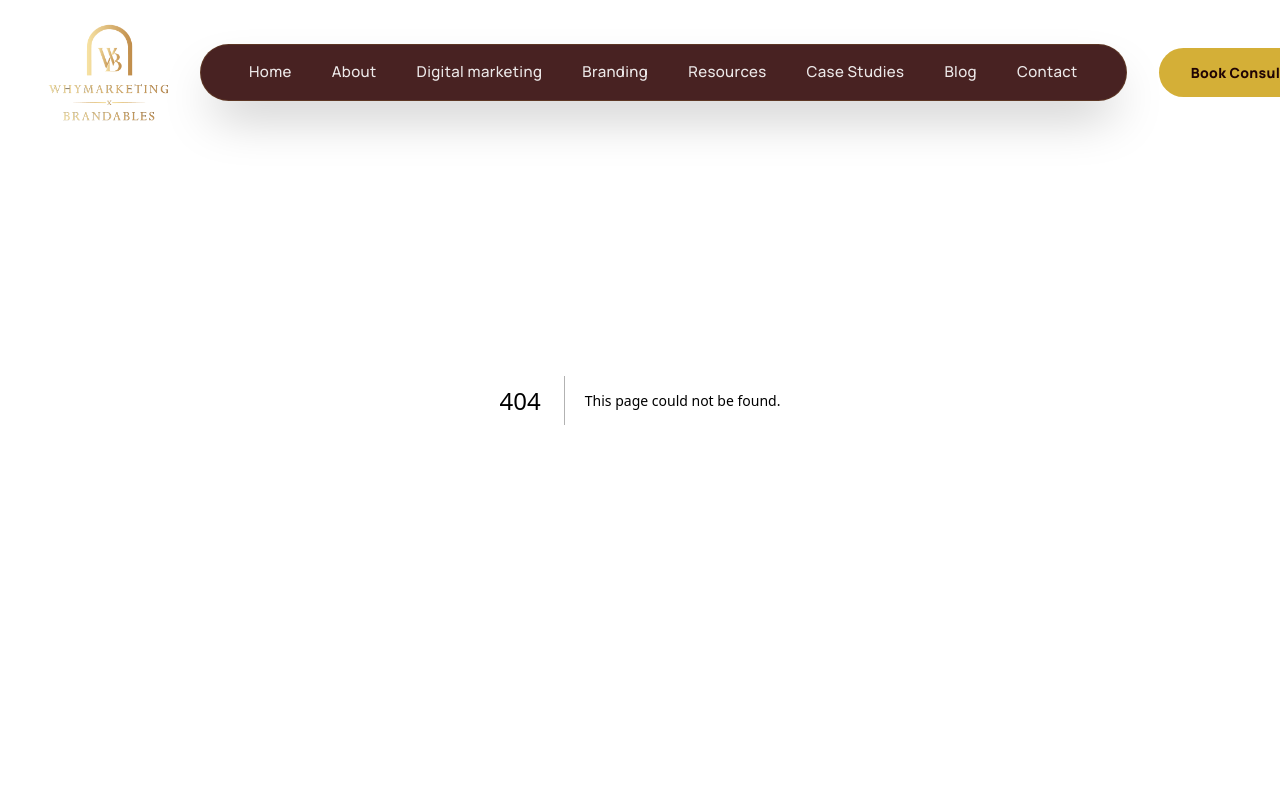
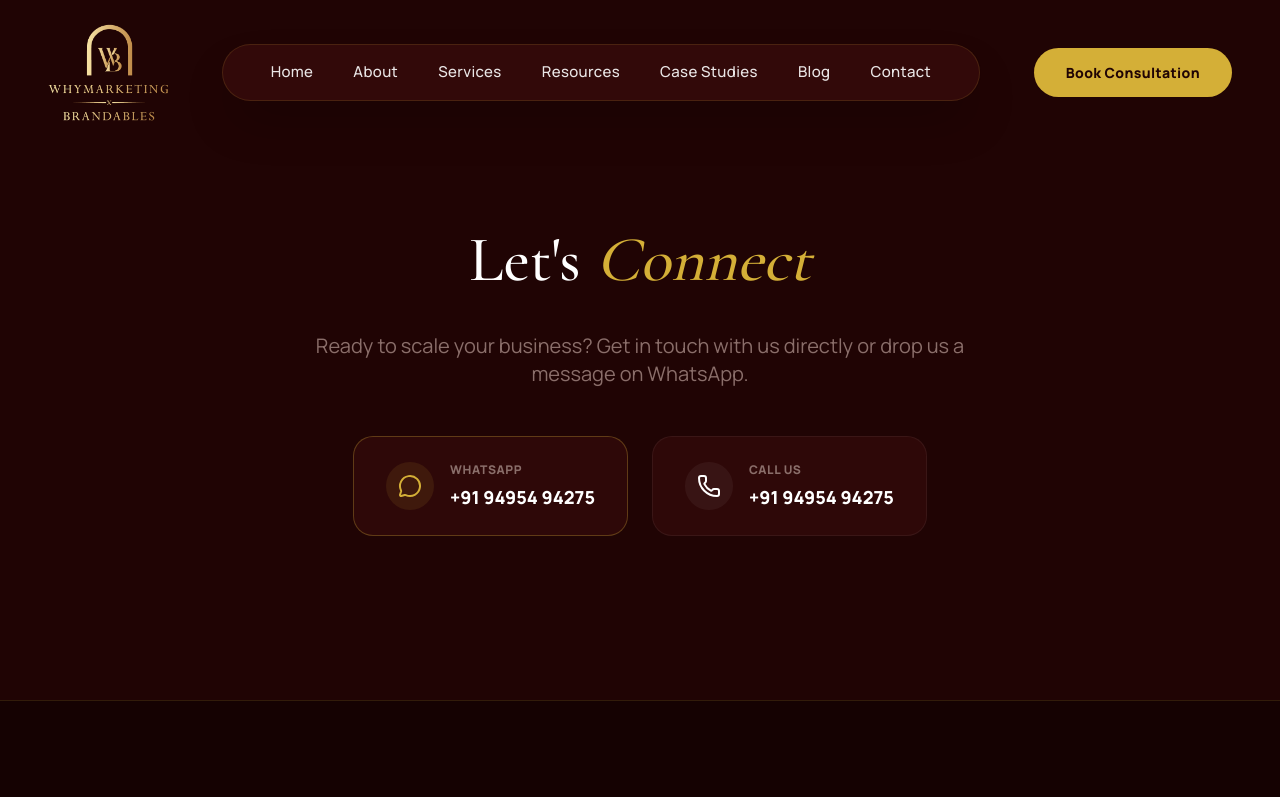
Before and after one commit to thoufeerma/Why-Marketing, a Next.js app: page /contact in a window 1280 px wide. Before the commit this address had no page. Shown: the top 797 px of the page. Built offline with nearby package versions, Linux system fonts and the light colour scheme.

Commit message:
Add contact page, link all CTAs to WhatsApp, fix scrolling in ChallengesSection, and consolidate navbar links

```diff
--- /dev/null
+++ b/app/contact/page.tsx
@@ -0,0 +1,51 @@
+import { Container } from "@/components/ui/Container";
+import { FadeIn } from "@/components/ui/FadeIn";
+import Link from "next/link";
+import { Phone, MessageCircle } from "lucide-react";
+
+export default function ContactPage() {
+  return (
+    <div className="bg-noir-bg min-h-[calc(100vh-100px)] pt-24 pb-12 flex flex-col justify-center items-center">
+      <Container className="flex-1 flex flex-col justify-center items-center py-20">
+        <FadeIn className="max-w-2xl text-center">
+          <h1 className="text-[3rem] md:text-[4rem] font-serif font-medium text-white mb-6">
+            Let's <span className="text-gold-primary italic">Connect</span>
+          </h1>
+          <p className="text-lg md:text-xl text-noir-muted mb-12">
+            Ready to scale your business? Get in touch with us directly or drop us a message on WhatsApp.
+          </p>
+
+          <div className="flex flex-col sm:flex-row gap-6 justify-center items-center">
+            <Link
+              href="https://wa.me/919495494275"
+              target="_blank"
+              rel="noopener noreferrer"
+              className="group flex items-center gap-4 bg-noir-surface border border-gold-primary/30 hover:border-gold-primary hover:bg-gold-primary/5 px-8 py-6 rounded-[20px] transition-all duration-300"
+            >
+              <div className="w-12 h-12 rounded-full bg-gold-primary/10 flex items-center justify-center group-hover:scale-110 transition-transform">
+                <MessageCircle className="w-6 h-6 text-gold-primary" />
+              </div>
+              <div className="text-left">
+                <div className="text-[12px] font-bold text-noir-muted uppercase tracking-wider mb-1">WhatsApp</div>
+                <div className="text-lg font-bold text-white group-hover:text-gold-light transition-colors">+91 94954 94275</div>
+              </div>
+            </Link>
+
+            <Link
+              href="tel:+919495494275"
+              className="group flex items-center gap-4 bg-noir-surface border border-border-white hover:border-white/20 px-8 py-6 rounded-[20px] transition-all duration-300"
+            >
+              <div className="w-12 h-12 rounded-full bg-white/5 flex items-center justify-center group-hover:scale-110 transition-transform">
+                <Phone className="w-6 h-6 text-white" />
+              </div>
+              <div className="text-left">
+                <div className="text-[12px] font-bold text-noir-muted uppercase tracking-wider mb-1">Call Us</div>
+                <div className="text-lg font-bold text-white">+91 94954 94275</div>
+              </div>
+            </Link>
+          </div>
+        </FadeIn>
+      </Container>
+    </div>
+  );
+}
--- a/components/layout/CurvedSideNav.tsx
+++ b/components/layout/CurvedSideNav.tsx
@@ -9,12 +9,11 @@ import Image from "next/image";
 const navLinks = [
   { name: "Home", href: "/" },
   { name: "About", href: "/#about" },
-  { name: "Digital marketing", href: "/#services" },
-  { name: "Branding", href: "/#services" },
+  { name: "Services", href: "/#services" },
   { name: "Resources", href: "/resources" },
   { name: "Case Studies", href: "/#case-studies" },
   { name: "Blog", href: "/#blog" },
-  { name: "Contact", href: "/#contact" },
+  { name: "Contact", href: "/contact" },
 ];
 
 export function CurvedSideNav() {
@@ -75,7 +74,9 @@ export function CurvedSideNav() {
         {/* Desktop Action Button */}
         <div className="hidden lg:flex items-center pointer-events-auto shrink-0">
           <Link
-            href="/#contact"
+            href="https://wa.me/919495494275"
+            target="_blank"
+            rel="noopener noreferrer"
             className="inline-flex items-center justify-center px-8 py-3.5 text-[14px] font-bold tracking-wide text-noir-bg bg-gold-primary rounded-full hover:bg-gold-light transition-colors shrink-0"
           >
             Book Consultation
@@ -98,7 +99,9 @@ export function CurvedSideNav() {
           {/* Mobile Actions */}
           <div className="flex items-center gap-4 shrink-0">
             <Link
-              href="/#contact"
+              href="https://wa.me/919495494275"
+              target="_blank"
+              rel="noopener noreferrer"
               className="hidden md:inline-flex items-center justify-center px-7 py-3.5 text-[14px] font-bold tracking-wide text-noir-bg bg-gold-primary rounded-full hover:bg-gold-light transition-colors shadow-lg"
             >
               Book Consultation
@@ -180,7 +183,9 @@ export function CurvedSideNav() {
 
             <div className="p-12 md:p-16">
               <Link
-                href="/#contact"
+                href="https://wa.me/919495494275"
+                target="_blank"
+                rel="noopener noreferrer"
                 onClick={() => setIsOpen(false)}
                 className="inline-flex items-center justify-center px-8 py-4 text-[15px] font-semibold tracking-wide text-noir-bg bg-gold-primary rounded-full hover:bg-gold-light transition-colors w-full"
               >
--- a/components/sections/CTASection.tsx
+++ b/components/sections/CTASection.tsx
@@ -26,7 +26,9 @@ export function CTASection() {
                 Start Free Audit
               </Link>
               <Link
-                href="mailto:hello@whymarketing.com"
+                href="https://wa.me/919495494275"
+                target="_blank"
+                rel="noopener noreferrer"
                 className="inline-flex items-center justify-center rounded-full font-semibold transition-all duration-300 focus-visible:outline-none focus-visible:ring-2 focus-visible:ring-gold-primary tracking-wide bg-transparent border border-gold-primary text-gold-primary hover:bg-gold-primary/5 hover:-translate-y-[2px] active:translate-y-0 h-14 px-12 py-3 text-[16px] w-full sm:w-auto"
               >
                 Book Consultation
--- a/components/sections/ChallengesSection.tsx
+++ b/components/sections/ChallengesSection.tsx
@@ -30,7 +30,7 @@ const challenges = [
 
 export function ChallengesSection() {
   return (
-    <section id="challenges" className="py-24 md:py-32 min-h-0 md:min-h-[100svh] flex items-center bg-noir-bg relative w-full border-t border-border-white">
+    <section id="challenges" className="py-24 md:py-32 bg-noir-bg relative w-full border-t border-border-white">
       <Container>
         {/* Header */}
         <FadeIn className="flex flex-col items-center text-center mb-16 max-w-3xl mx-auto pt-10 md:pt-0">
@@ -72,7 +72,9 @@ export function ChallengesSection() {
             "If any of these challenges sound familiar, you're exactly who we built WhyMarketing for."
           </p>
           <Link
-            href="#contact"
+            href="https://wa.me/919495494275"
+            target="_blank"
+            rel="noopener noreferrer"
             className="inline-flex items-center justify-center px-8 py-4 text-[15px] font-semibold tracking-wide text-noir-bg bg-gold-primary rounded-full hover:bg-gold-light transition-all duration-300 hover:-translate-y-[2px] active:translate-y-0 shadow-lg hover:shadow-xl"
           >
             Book a Strategy Call
--- a/components/sections/GrowthPlanner.tsx
+++ b/components/sections/GrowthPlanner.tsx
@@ -215,7 +215,12 @@ export function GrowthPlanner() {
                     <button className="inline-flex items-center justify-center px-8 py-4 text-[14px] font-bold tracking-wide text-noir-text bg-noir-surface border border-gold-primary rounded-full hover:bg-[rgba(212,175,55,0.05)] transition-colors">
                       Download Strategy PDF
                     </button>
-                    <a href="#contact" className="inline-flex items-center justify-center px-8 py-4 text-[14px] font-bold tracking-wide text-noir-bg bg-gold-primary rounded-full hover:bg-gold-light transition-colors">
+                    <a
+                      href="https://wa.me/919495494275"
+                      target="_blank"
+                      rel="noopener noreferrer"
+                      className="inline-flex items-center justify-center px-8 py-4 text-[14px] font-bold tracking-wide text-noir-bg bg-gold-primary rounded-full hover:bg-gold-light transition-colors"
+                    >
                       Book a Strategy Session
                     </a>
                   </div>
--- a/components/sections/HeroSection.tsx
+++ b/components/sections/HeroSection.tsx
@@ -62,26 +62,44 @@ export function HeroSection() {
                 </div>
               </div>
 
-              <form className="space-y-3 md:space-y-4 mt-3 md:mt-4" onSubmit={(e) => e.preventDefault()}>
+              <form
+                className="space-y-3 md:space-y-4 mt-3 md:mt-4"
+                onSubmit={(e) => {
+                  e.preventDefault();
+                  const formData = new FormData(e.currentTarget);
+                  const data = {
+                    name: formData.get("name") || "",
+                    company: formData.get("company") || "",
+                    phone: formData.get("phone") || "",
+                    email: formData.get("email") || "",
+                    website: formData.get("website") || "",
+                    help: formData.get("help") || "",
+                  };
+
+                  const message = `Hello WhyMarketing! I would like to request a free audit.%0A%0A*Name:* ${data.name}%0A*Company:* ${data.company}%0A*Phone:* ${data.phone}%0A*Email:* ${data.email}%0A*Website:* ${data.website}%0A*Requirements:* ${data.help}`;
+
+                  window.open(`https://wa.me/919495494275?text=${message}`, '_blank');
+                }}
+              >
                 <div className="grid grid-cols-1 md:grid-cols-2 gap-3 md:gap-4">
                   <div className="space-y-1">
                     <label className="text-[10px] md:text-[11px] font-bold tracking-wide uppercase text-noir-muted ml-1">Full Name</label>
-                    <input type="text" placeholder="Your full name" className="w-full bg-noir-card border border-[rgba(212,175,55,0.15)] rounded-[10px] md:rounded-xl px-3 py-2 md:px-4 md:py-2.5 text-[13px] text-white placeholder:text-noir-muted/50 focus:border-gold-primary focus:ring-1 focus:ring-gold-primary outline-none transition-all" />
+                    <input name="name" type="text" placeholder="Your full name" required className="w-full bg-noir-card border border-[rgba(212,175,55,0.15)] rounded-[10px] md:rounded-xl px-3 py-2 md:px-4 md:py-2.5 text-[13px] text-white placeholder:text-noir-muted/50 focus:border-gold-primary focus:ring-1 focus:ring-gold-primary outline-none transition-all" />
                   </div>
                   <div className="space-y-1">
                     <label className="text-[10px] md:text-[11px] font-bold tracking-wide uppercase text-noir-muted ml-1">Company / Business</label>
-                    <input type="text" placeholder="Company name" className="w-full bg-noir-card border border-[rgba(212,175,55,0.15)] rounded-[10px] md:rounded-xl px-3 py-2 md:px-4 md:py-2.5 text-[13px] text-white placeholder:text-noir-muted/50 focus:border-gold-primary focus:ring-1 focus:ring-gold-primary outline-none transition-all" />
+                    <input name="company" type="text" placeholder="Company name" className="w-full bg-noir-card border border-[rgba(212,175,55,0.15)] rounded-[10px] md:rounded-xl px-3 py-2 md:px-4 md:py-2.5 text-[13px] text-white placeholder:text-noir-muted/50 focus:border-gold-primary focus:ring-1 focus:ring-gold-primary outline-none transition-all" />
                   </div>
                 </div>
 
                 <div className="grid grid-cols-1 md:grid-cols-2 gap-3 md:gap-4">
                   <div className="space-y-1">
                     <label className="text-[10px] md:text-[11px] font-bold tracking-wide uppercase text-noir-muted ml-1">Phone Number</label>
-                    <input type="tel" placeholder="+1 (555) 000-0000" className="w-full bg-noir-card border border-[rgba(212,175,55,0.15)] rounded-[10px] md:rounded-xl px-3 py-2 md:px-4 md:py-2.5 text-[13px] text-white placeholder:text-noir-muted/50 focus:border-gold-primary focus:ring-1 focus:ring-gold-primary outline-none transition-all" />
+                    <input name="phone" type="tel" placeholder="+1 (555) 000-0000" required className="w-full bg-noir-card border border-[rgba(212,175,55,0.15)] rounded-[10px] md:rounded-xl px-3 py-2 md:px-4 md:py-2.5 text-[13px] text-white placeholder:text-noir-muted/50 focus:border-gold-primary focus:ring-1 focus:ring-gold-primary outline-none transition-all" />
                   </div>
                   <div className="space-y-1">
                     <label className="text-[10px] md:text-[11px] font-bold tracking-wide uppercase text-noir-muted ml-1">Business Email</label>
-                    <input type="email" placeholder="you@company.com" className="w-full bg-noir-card border border-[rgba(212,175,55,0.15)] rounded-[10px] md:rounded-xl px-3 py-2 md:px-4 md:py-2.5 text-[13px] text-white placeholder:text-noir-muted/50 focus:border-gold-primary focus:ring-1 focus:ring-gold-primary outline-none transition-all" />
+                    <input name="email" type="email" placeholder="you@company.com" required className="w-full bg-noir-card border border-[rgba(212,175,55,0.15)] rounded-[10px] md:rounded-xl px-3 py-2 md:px-4 md:py-2.5 text-[13px] text-white placeholder:text-noir-muted/50 focus:border-gold-primary focus:ring-1 focus:ring-gold-primary outline-none transition-all" />
                   </div>
                 </div>
 
@@ -89,14 +107,14 @@ export function HeroSection() {
                   <label className="text-[10px] md:text-[11px] font-bold tracking-wide uppercase text-noir-muted ml-1 flex items-center gap-2">
                     Website URL <span className="text-[9px] font-normal opacity-60">(Optional)</span>
                   </label>
-                  <input type="url" placeholder="https://yourwebsite.com" className="w-full bg-noir-card border border-[rgba(212,175,55,0.15)] rounded-[10px] md:rounded-xl px-3 py-2 md:px-4 md:py-2.5 text-[13px] text-white placeholder:text-noir-muted/50 focus:border-gold-primary focus:ring-1 focus:ring-gold-primary outline-none transition-all" />
+                  <input name="website" type="url" placeholder="https://yourwebsite.com" className="w-full bg-noir-card border border-[rgba(212,175,55,0.15)] rounded-[10px] md:rounded-xl px-3 py-2 md:px-4 md:py-2.5 text-[13px] text-white placeholder:text-noir-muted/50 focus:border-gold-primary focus:ring-1 focus:ring-gold-primary outline-none transition-all" />
                 </div>
 
                 <div className="space-y-1">
                   <label className="text-[10px] md:text-[11px] font-bold tracking-wide uppercase text-noir-muted ml-1 flex items-center gap-2">
                     What do you need help with? <span className="text-[9px] font-normal opacity-60">(Optional)</span>
                   </label>
-                  <textarea rows={2} placeholder="Tell us about your SEO goals, challenges, or requirements..." className="w-full bg-noir-card border border-[rgba(212,175,55,0.15)] rounded-[10px] md:rounded-xl px-3 py-2 md:px-4 md:py-2.5 text-[13px] text-white placeholder:text-noir-muted/50 focus:border-gold-primary focus:ring-1 focus:ring-gold-primary outline-none transition-all resize-none"></textarea>
+                  <textarea name="help" rows={2} placeholder="Tell us about your SEO goals, challenges, or requirements..." className="w-full bg-noir-card border border-[rgba(212,175,55,0.15)] rounded-[10px] md:rounded-xl px-3 py-2 md:px-4 md:py-2.5 text-[13px] text-white placeholder:text-noir-muted/50 focus:border-gold-primary focus:ring-1 focus:ring-gold-primary outline-none transition-all resize-none"></textarea>
                 </div>
 
                 <button type="submit" className="w-full mt-2 bg-gold-primary text-noir-bg font-bold tracking-wide py-2.5 md:py-3 rounded-[10px] md:rounded-xl hover:bg-gold-light transition-all duration-300 hover:-translate-y-[2px] active:translate-y-0 shadow-[0_0_20px_rgba(212,175,55,0.2)] hover:shadow-[0_0_30px_rgba(212,175,55,0.4)]">
--- a/components/sections/ServiceCardsSection.tsx
+++ b/components/sections/ServiceCardsSection.tsx
@@ -92,13 +92,17 @@ export function ServiceCardsSection() {
 
                 <div className="flex flex-col xl:flex-row items-center justify-between mt-auto pt-3 md:pt-4 border-t border-[rgba(212,175,55,0.08)] gap-2">
                   <a
-                    href="#contact"
+                    href="https://wa.me/919495494275"
+                    target="_blank"
+                    rel="noopener noreferrer"
                     className="inline-flex w-full xl:w-auto items-center justify-center px-2 py-1.5 md:px-4 md:py-2 text-[10px] md:text-[12px] font-bold tracking-wide text-noir-text border border-gold-primary/30 rounded-full hover:bg-gold-primary hover:text-noir-bg transition-colors"
                   >
                     Whatsapp Now
                   </a>
                   <a
-                    href="#contact"
+                    href="https://wa.me/919495494275"
+                    target="_blank"
+                    rel="noopener noreferrer"
                     className="w-8 h-8 md:w-10 md:h-10 shrink-0 rounded-full bg-noir-card border border-gold-primary/20 flex items-center justify-center text-[#25D366] hover:bg-[#25D366] hover:text-white transition-colors"
                     aria-label="Whatsapp Now"
                   >
```
